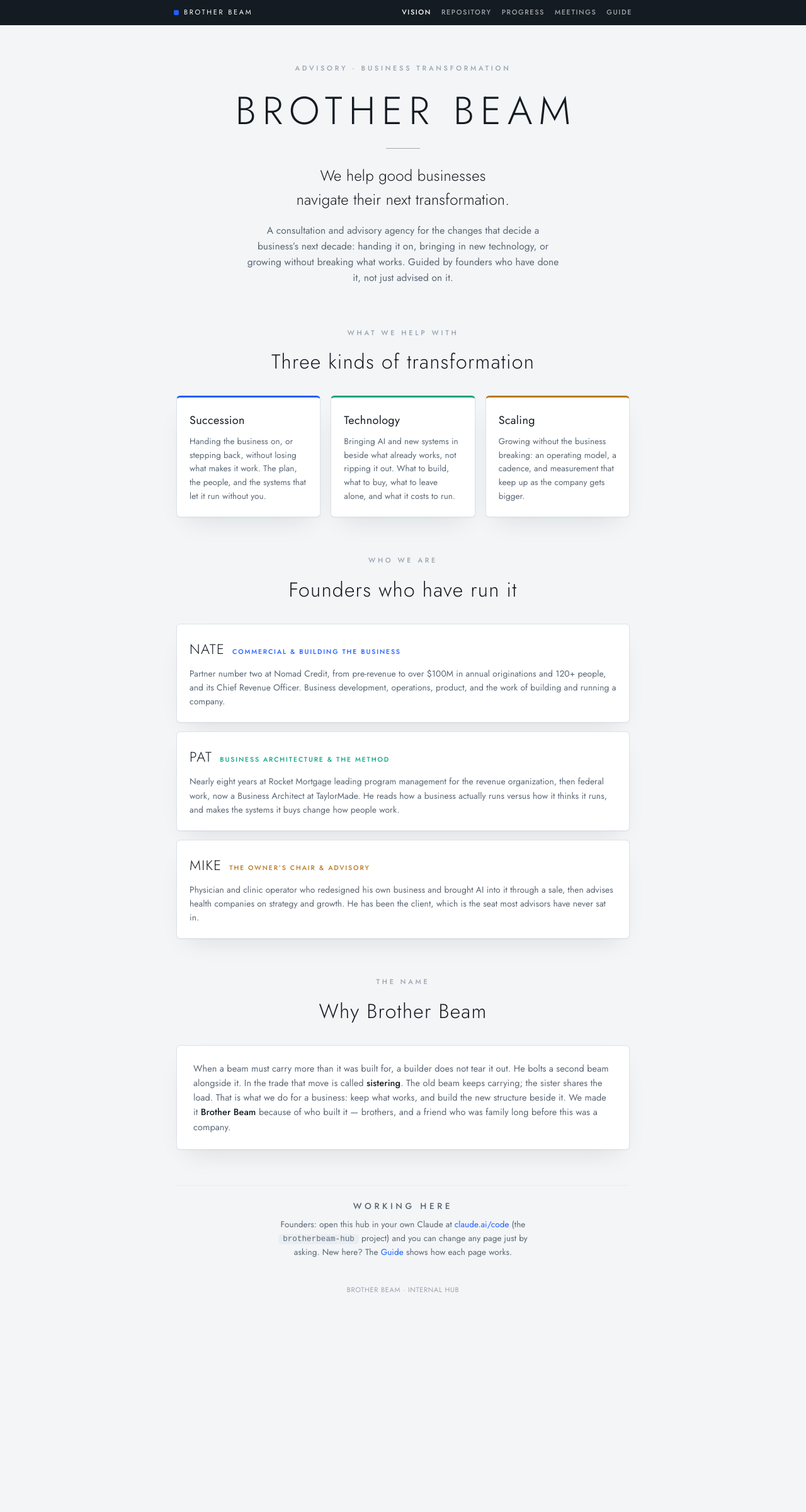
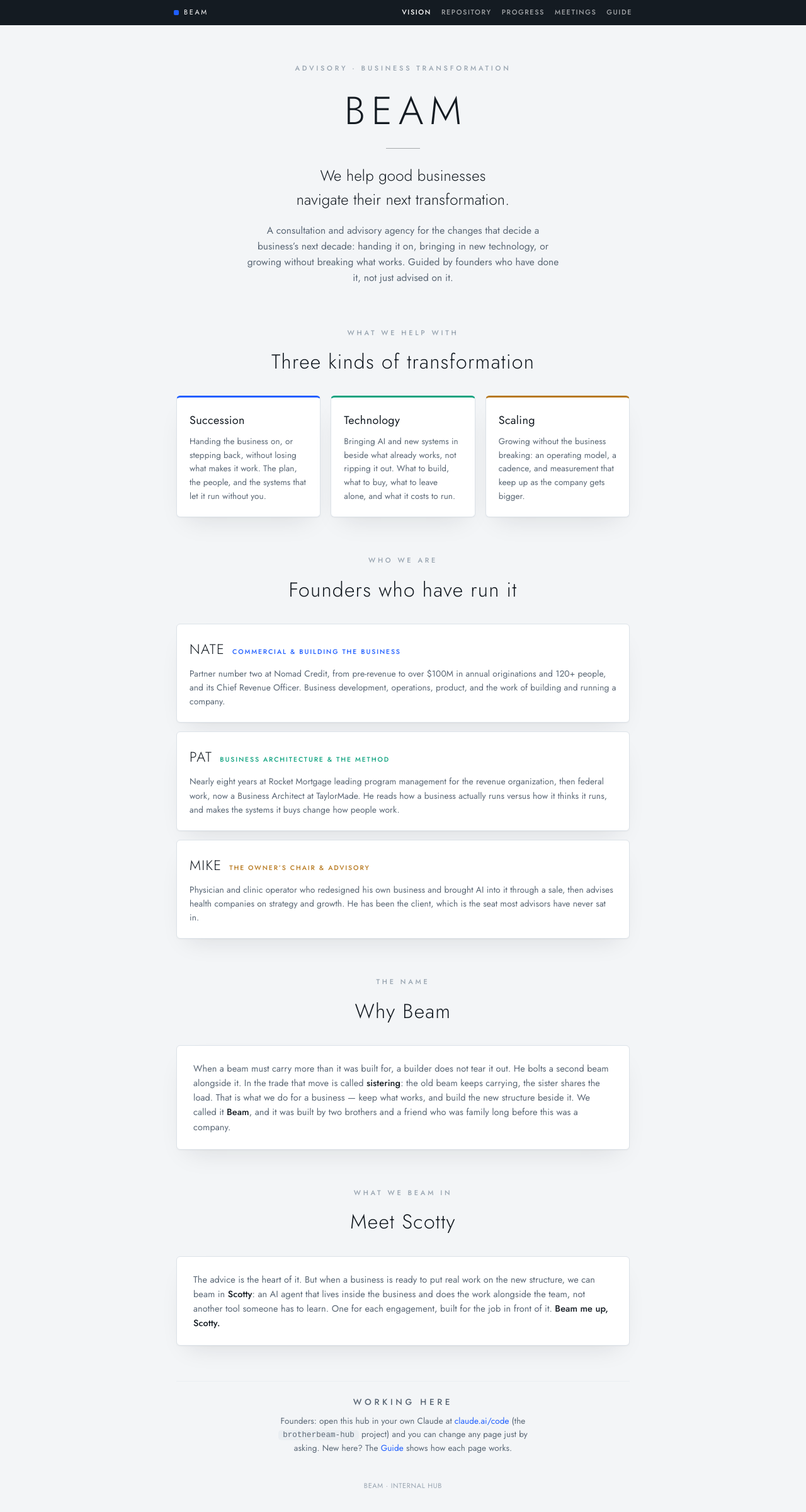
Before and after one commit to Brother-Beam/brotherbeam-hub, a website: page index.html in a window 1280 px wide. Shown: the whole page at 63% size. Before the commit the page ends 2127 px from the top, so only its background shows below. Drawn offline with Linux system fonts and the light colour scheme.

Commit message:
Rename the company to Beam and introduce the Scotty agent
- Brother Beam -> Beam across all five pages (nav wordmark, page
  titles, footers, the Vision hero and the name story) and the
  parse-notes system prompt.
- Rework the name story to land on Beam, keeping the sistering
  metaphor and the two-brothers-and-a-friend origin.
- Add a "Meet Scotty" section on the Vision page: Scotty is the AI
  agent we beam into each engagement. Beam me up, Scotty.

Co-Authored-By: Claude Opus 4.8 <noreply@anthropic.com>

```diff
--- a/api/parse-notes.js
+++ b/api/parse-notes.js
@@ -4,7 +4,7 @@
 // simple. Needs ANTHROPIC_API_KEY in the environment. Open (no password).
 
 const SYSTEM = [
-  'You extract a structured record from meeting notes for a small advisory firm called Brother Beam.',
+  'You extract a structured record from meeting notes for a small advisory firm called Beam.',
   'Its three founders are Nate, Pat, and Mike.',
   'You are given raw notes or an AI notetaker transcript/summary of one meeting.',
   'Return ONLY a JSON object, with no prose and no code fences, in exactly this shape:',
--- a/index.html
+++ b/index.html
@@ -4,7 +4,7 @@
     <meta charset="utf-8" />
     <meta name="viewport" content="width=device-width, initial-scale=1, viewport-fit=cover" />
     <meta name="robots" content="noindex, nofollow" />
-    <title>Brother Beam</title>
+    <title>Beam</title>
     <link rel="preconnect" href="https://fonts.googleapis.com" />
     <link rel="preconnect" href="https://fonts.gstatic.com" crossorigin />
     <link href="https://fonts.googleapis.com/css2?family=Jost:wght@300;400;500;600&display=swap" rel="stylesheet" />
@@ -72,7 +72,7 @@
   <body>
     <div class="bar">
       <div class="in">
-        <span class="brand"><i></i>BROTHER BEAM</span>
+        <span class="brand"><i></i>BEAM</span>
         <nav class="nav">
           <a href="index.html" class="on">Vision</a>
           <a href="documents.html">Repository</a>
@@ -86,7 +86,7 @@
     <div class="wrap">
       <header class="hero">
         <p class="label">Advisory &middot; business transformation</p>
-        <h1>Brother Beam</h1>
+        <h1>Beam</h1>
         <div class="rule-c"></div>
         <p class="tagline">We help good businesses navigate their next transformation.</p>
         <p class="lede">A consultation and advisory agency for the changes that decide a business&rsquo;s next decade: handing it on, bringing in new technology, or growing without breaking what works. Guided by founders who have done it, not just advised on it.</p>
@@ -127,9 +127,16 @@
       </section>
 
       <section class="section">
-        <div class="sec-h"><p class="label">The name</p><h2>Why Brother Beam</h2></div>
+        <div class="sec-h"><p class="label">The name</p><h2>Why Beam</h2></div>
         <div class="name-story">
-          <p>When a beam must carry more than it was built for, a builder does not tear it out. He bolts a second beam alongside it. In the trade that move is called <b>sistering</b>. The old beam keeps carrying; the sister shares the load. That is what we do for a business: keep what works, and build the new structure beside it. We made it <b>Brother Beam</b> because of who built it &mdash; brothers, and a friend who was family long before this was a company.</p>
+          <p>When a beam must carry more than it was built for, a builder does not tear it out. He bolts a second beam alongside it. In the trade that move is called <b>sistering</b>: the old beam keeps carrying, the sister shares the load. That is what we do for a business &mdash; keep what works, and build the new structure beside it. We called it <b>Beam</b>, and it was built by two brothers and a friend who was family long before this was a company.</p>
+        </div>
+      </section>
+
+      <section class="section">
+        <div class="sec-h"><p class="label">What we beam in</p><h2>Meet Scotty</h2></div>
+        <div class="name-story">
+          <p>The advice is the heart of it. But when a business is ready to put real work on the new structure, we can beam in <b>Scotty</b>: an AI agent that lives inside the business and does the work alongside the team, not another tool someone has to learn. One for each engagement, built for the job in front of it. <b>Beam me up, Scotty.</b></p>
         </div>
       </section>
 
@@ -138,7 +145,7 @@
         <p>Founders: open this hub in your own Claude at <a href="https://claude.ai/code">claude.ai/code</a> (the <code>brotherbeam-hub</code> project) and you can change any page just by asking. New here? The <a href="guide.html">Guide</a> shows how each page works.</p>
       </div>
 
-      <p class="foot">Brother Beam &middot; internal hub</p>
+      <p class="foot">Beam &middot; internal hub</p>
     </div>
   </body>
 </html>
```
Also changed, not shown: documents.html (+3 -3 lines), guide.html (+4 -4 lines), meetings.html (+3 -3 lines), progress.html (+3 -3 lines).
